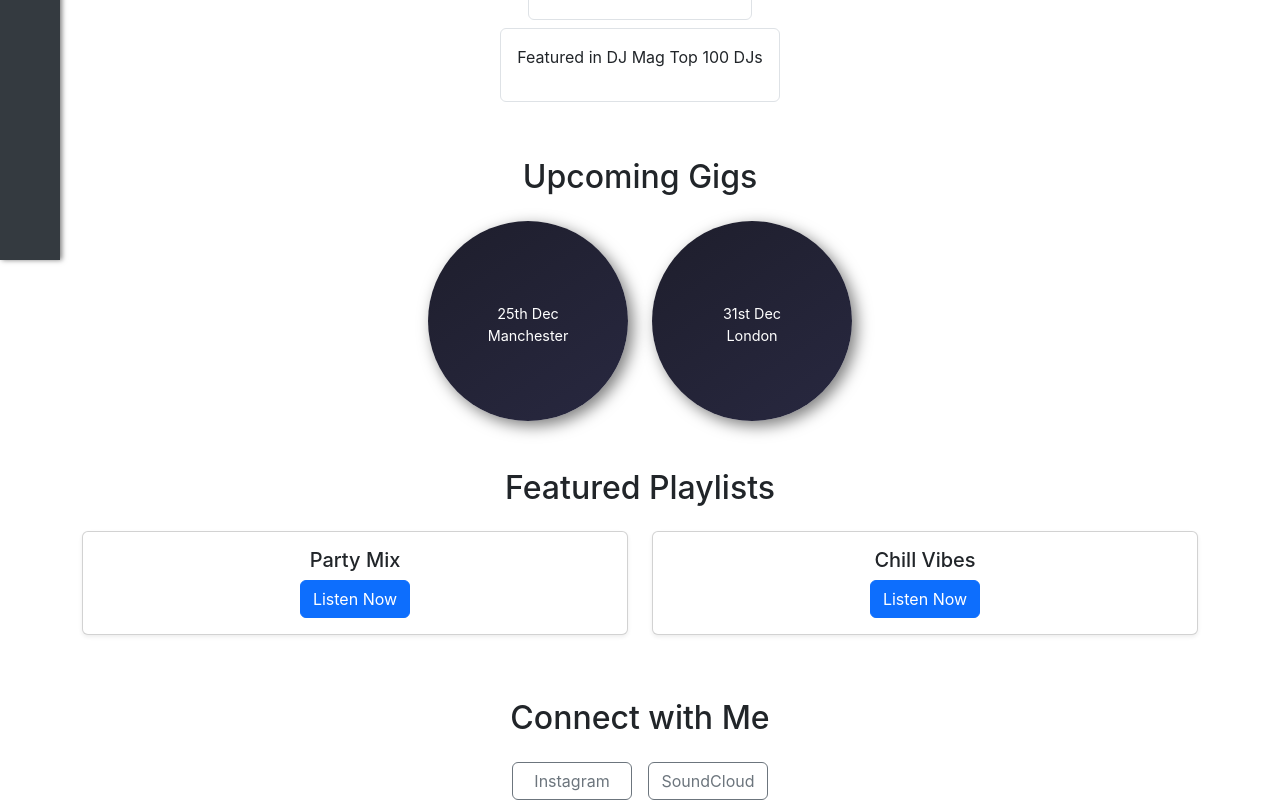
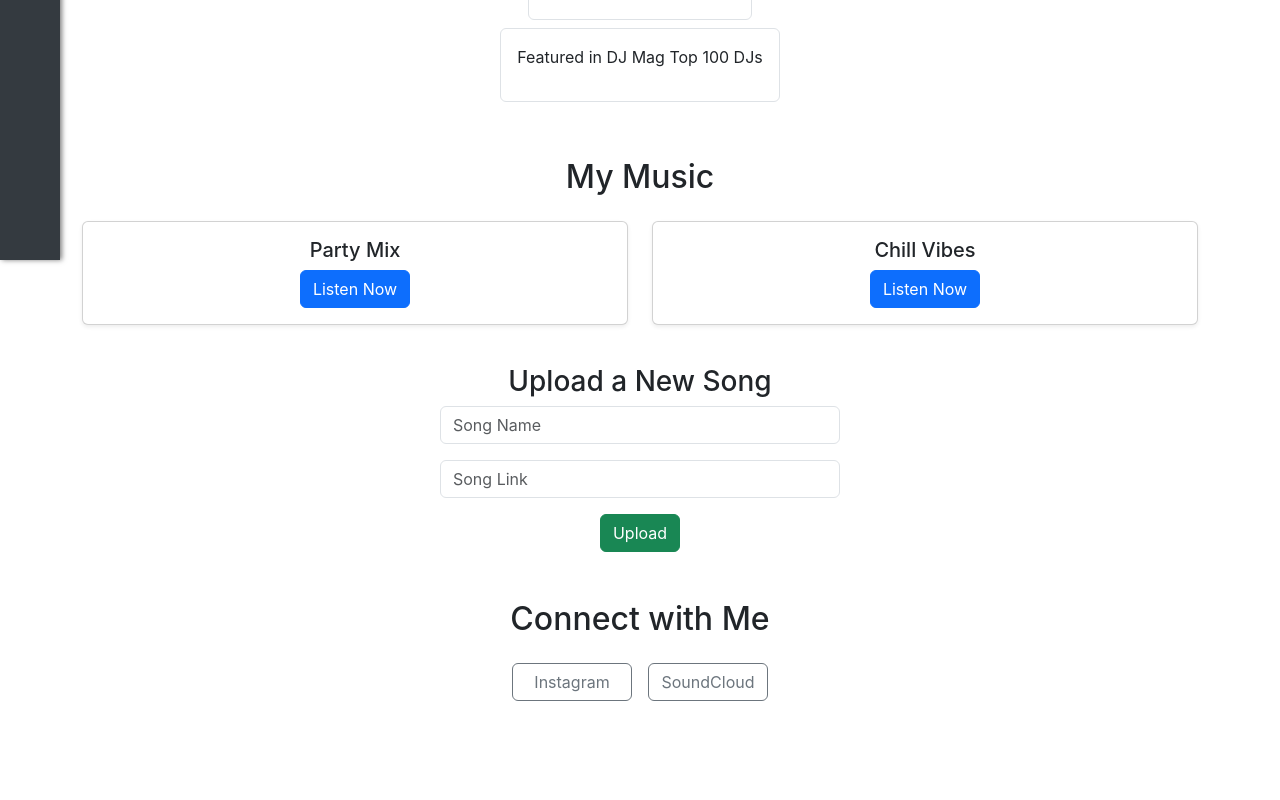
Before and after one commit to fraserivison/wave-app, a React (Create React App) app in the folder wave-app/: page /profile in a window 1280 px wide. Shown: the part 596-1396 px from the top of the page. After the commit the page ends 1297 px from the top, so only its background shows below. Built offline with nearby package versions, Linux system fonts and the light colour scheme.

Commit message:
Add song upload feature and display songs on Discover page. Implement MusicContext for shared music state, update Profile.js to upload songs and display uploaded songs in Discover.js

```diff
--- a/wave-app/src/components/Discover.js
+++ b/wave-app/src/components/Discover.js
@@ -1,11 +1,36 @@
-import React from 'react';
+import React, { useContext } from 'react';
+import { MusicContext } from '../contexts/MusicContext';
 
 function Discover() {
+  const { music } = useContext(MusicContext);
+
   return (
     <div className="container mt-5">
       <h1>Discover New Music</h1>
       <p>Browse and discover exciting music projects from DJs and producers!</p>
-      {/* Add content for music discovery here */}
+       <div className="row">
+        {music.length > 0 ? (
+          music.map((track) => (
+            <div key={track.id} className="col-md-6 mb-3">
+              <div className="card shadow-sm">
+                <div className="card-body text-center">
+                  <h5 className="card-title">{track.name}</h5>
+                  <a
+                    href={track.link}
+                    className="btn btn-primary"
+                    target="_blank"
+                    rel="noreferrer"
+                  >
+                    Listen Now
+                  </a>
+                </div>
+              </div>
+            </div>
+          ))
+        ) : (
+          <p>No music available yet. Be the first to upload a track!</p>
+        )}
+      </div>
     </div>
   );
 }
--- a/wave-app/src/components/Profile.js
+++ b/wave-app/src/components/Profile.js
@@ -1,8 +1,13 @@
-import React, { useState } from 'react';
+import React, { useContext, useState } from 'react';
 import './Profile.css';
+import { MusicContext } from '../contexts/MusicContext';
 
 const Profile = () => {
-  const [userData] = useState({
+  const { music, addMusic } = useContext(MusicContext); // Use music from context
+  const [newSong, setNewSong] = useState({ name: '', link: '' });
+
+  // Static user data
+  const userData = {
     username: "DJAwesome",
     profilePicture: "https://picsum.photos/200/200",
     bio: "I love mixing beats!",
@@ -15,15 +20,24 @@ const Profile = () => {
       { id: 1, name: "Club Neon", city: "Manchester", date: "25th Dec" },
       { id: 2, name: "Bass Fest", city: "London", date: "31st Dec" }
     ],
-    playlists: [
-      { id: 1, name: "Party Mix", link: "https://example.com/playlist1" },
-      { id: 2, name: "Chill Vibes", link: "https://example.com/playlist2" }
-    ],
     socialMedia: [
       { platform: "Instagram", url: "https://instagram.com/djawesome" },
       { platform: "SoundCloud", url: "https://soundcloud.com/djawesome" }
     ]
-  });
+  };
+
+  const handleInputChange = (e) => {
+    const { name, value } = e.target;
+    setNewSong((prev) => ({ ...prev, [name]: value }));
+  };
+
+  const handleUpload = (e) => {
+    e.preventDefault();
+    if (newSong.name && newSong.link) {
+      addMusic({ id: Date.now(), name: newSong.name, link: newSong.link }); // Use addMusic from context
+      setNewSong({ name: '', link: '' }); // Clear form
+    }
+  };
 
   return (
     <div className="container mt-5">
@@ -55,33 +69,18 @@ const Profile = () => {
         </div>
       </div>
 
-      {/* Upcoming Gigs */}
+      {/* My Music */}
       <div className="mb-5">
-        <h2 className="text-center mb-4">Upcoming Gigs</h2>
-        <div className="d-flex flex-wrap justify-content-center gap-4">
-          {userData.gigs.map((gig) => (
-            <div key={gig.id} className="gig-container text-center">
-              <div className="gig-content">
-                <h5 className="gig-venue">{gig.venue}</h5>
-                <p className="gig-date">{gig.date}</p>
-                <p className="gig-city">{gig.city}</p>
-              </div>
-            </div>
-          ))}
-        </div>
-      </div>
-
-      {/* Featured Playlists */}
-      <div className="mb-5">
-        <h2 className="text-center mb-4">Featured Playlists</h2>
+        <h2 className="text-center mb-4">My Music</h2>
         <div className="row">
-          {userData.playlists.map((playlist) => (
-            <div key={playlist.id} className="col-md-6 mb-3">
+          {/* Map through music from context */}
+          {music.map((track) => (
+            <div key={track.id} className="col-md-6 mb-3">
               <div className="card shadow-sm">
                 <div className="card-body text-center">
-                  <h5 className="card-title">{playlist.name}</h5>
+                  <h5 className="card-title">{track.name}</h5>
                   <a
-                    href={playlist.link}
+                    href={track.link}
                     className="btn btn-primary"
                     target="_blank"
                     rel="noreferrer"
@@ -93,10 +92,38 @@ const Profile = () => {
             </div>
           ))}
         </div>
+
+        {/* Upload New Song */}
+        <div className="mt-4">
+          <h3 className="text-center">Upload a New Song</h3>
+          <form onSubmit={handleUpload} className="d-flex flex-column align-items-center">
+            <input
+              type="text"
+              name="name"
+              placeholder="Song Name"
+              value={newSong.name}
+              onChange={handleInputChange}
+              className="form-control mb-3"
+              style={{ maxWidth: "400px" }}
+              required
+            />
+            <input
+              type="url"
+              name="link"
+              placeholder="Song Link"
+              value={newSong.link}
+              onChange={handleInputChange}
+              className="form-control mb-3"
+              style={{ maxWidth: "400px" }}
+              required
+            />
+            <button type="submit" className="btn btn-success">Upload</button>
+          </form>
+        </div>
       </div>
 
-     {/* Social Media Links */}
-     <div className="text-center">
+      {/* Social Media Links */}
+      <div className="text-center">
         <h2 className="mb-4">Connect with Me</h2>
         <div className="d-flex justify-content-center">
           {userData.socialMedia.map((social, index) => (
--- /dev/null
+++ b/wave-app/src/contexts/MusicContext.js
@@ -0,0 +1,20 @@
+import React, { createContext, useState } from 'react';
+
+export const MusicContext = createContext();
+
+export const MusicProvider = ({ children }) => {
+  const [music, setMusic] = useState([
+    { id: 1, name: "Party Mix", link: "https://example.com/playlist1" },
+    { id: 2, name: "Chill Vibes", link: "https://example.com/playlist2" },
+  ]);
+
+  const addMusic = (newTrack) => {
+    setMusic((prevMusic) => [...prevMusic, { id: Date.now(), ...newTrack }]);
+  };
+
+  return (
+    <MusicContext.Provider value={{ music, addMusic }}>
+      {children}
+    </MusicContext.Provider>
+  );
+};
--- a/wave-app/src/index.js
+++ b/wave-app/src/index.js
@@ -3,11 +3,14 @@ import ReactDOM from 'react-dom/client';
 import './index.css';
 import App from './App';
 import reportWebVitals from './reportWebVitals';
+import { MusicProvider } from './contexts/MusicContext';
 
 const root = ReactDOM.createRoot(document.getElementById('root'));
 root.render(
   <React.StrictMode>
-    <App />
+    <MusicProvider>
+      <App />
+    </MusicProvider>
   </React.StrictMode>
 );
 
```
Also changed, not shown: 1 other file (tests, documents, lock files or other folders).
